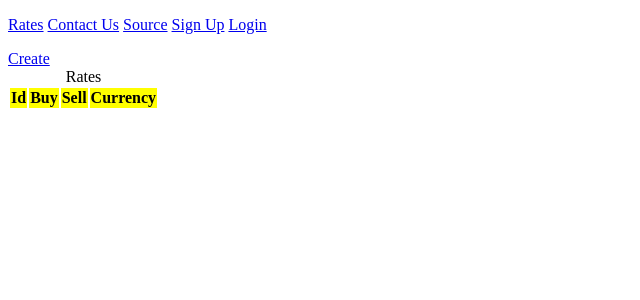
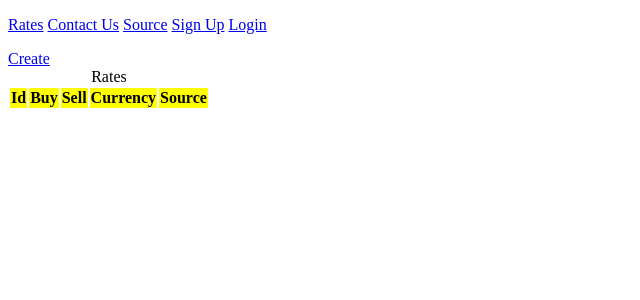
Before and after one commit to olenamavka/currency, a Django app: page /currency/rate/list/ in a window 1280 px wide. Shown: the top 300 px of the page, without its empty margins (0-640 px from the left). Run offline with Django 4.2, Linux system fonts and the light colour scheme; data comes from the database, SQL or seed files in the repository; data that the repository does not hold is empty.

Commit message:
Homework14

```diff
--- a/app/currency/models.py
+++ b/app/currency/models.py
@@ -12,7 +12,8 @@ class Rate(models.Model):
     )
     buy = models.DecimalField(max_digits=6, decimal_places=2)
     sell = models.DecimalField(max_digits=6, decimal_places=2)
-    source = models.CharField(max_length=25)
+    # source = models.CharField(max_length=25)
+    source = models.ForeignKey('currency.Source', on_delete=models.CASCADE, related_name='rates')
 
     def __str__(self):
         return f'Currency: {self.get_currency_display()}, Buy: {self.buy}'
@@ -35,7 +36,7 @@ class Source(models.Model):
     number = models.CharField(max_length=20, null=True, blank=True)
 
     def __str__(self):
-        return f'Source URL: {self.source_url}, Name: {self.name}'
+        return self.name
 
 
 class RequestResponseLog(models.Model):
--- a/app/currency/templates/rates_list.html
+++ b/app/currency/templates/rates_list.html
@@ -17,6 +17,7 @@
     <th>Buy</th>
     <th>Sell</th>
     <th>Currency</th>
+    <th>Source</th>
     {% if request.user.is_authenticated %}
       <th>Details</th>
       {% if request.user.is_superuser %}
@@ -34,6 +35,7 @@
     <td>{{ rate.buy }}</td>
     <td>{{ rate.sell }}</td>
     <td>{{ rate.get_currency_display }}</td>
+    <td>{{ rate.source }}</td>
     {% if request.user.is_authenticated %}
       <td><a href="{% url 'currency:rate-details' rate.id %}">Details</a></td>
       {% if request.user.is_superuser %}
--- a/app/currency/views.py
+++ b/app/currency/views.py
@@ -9,7 +9,7 @@ from django.views.generic import ListView, CreateView, DetailView, UpdateView, D
 
 class RateListView(ListView):
     template_name = 'rates_list.html'
-    queryset = Rate.objects.all()
+    queryset = Rate.objects.all().select_related('source')
 
 
 class RateDetailView(LoginRequiredMixin, DetailView):
```
Also changed, not shown: app/currency/migrations/0001_initial.py, app/currency/migrations/0002_contactus.py (deleted), app/currency/migrations/0003_alter_contactus_email_from.py (deleted), app/currency/migrations/0004_source.py (deleted), app/currency/migrations/0005_alter_rate_currency.py (deleted), app/currency/migrations/0006_requestresponselog_contactus_created_contactus_name_and_more.py (deleted).
